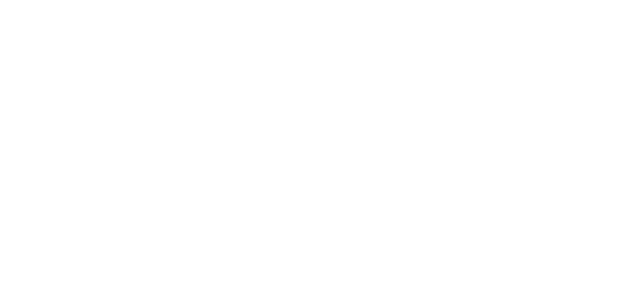
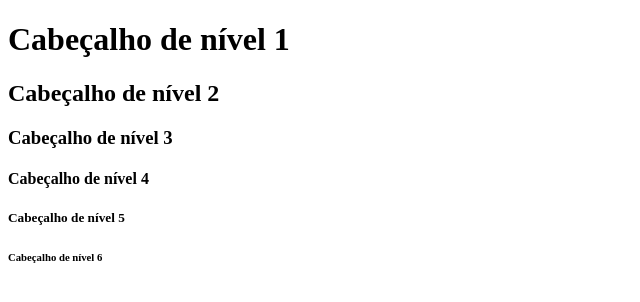
Before and after one commit to DavidPPinto/IPG, a plain HTML site: page INDEX.html in a window 1280 px wide. Shown: the whole page, without its empty margins (0-640 px from the left). Drawn offline with Linux system fonts and the light colour scheme.

Commit message:
cabeçalhos

```diff
--- a/INDEX.html
+++ b/INDEX.html
@@ -6,6 +6,13 @@
     <title>IPG</title>
 </head>
 <body>
+    <!--Página  principal do IPG-->
+    <h1>Cabeçalho de nível 1</h1>
+    <h2>Cabeçalho de nível 2</h2>
+    <h3>Cabeçalho de nível 3</h3>
+    <h4>Cabeçalho de nível 4</h4>
+    <h5>Cabeçalho de nível 5</h5>
+    <h6>Cabeçalho de nível 6</h6>
 
 </body>
 </html>
```
